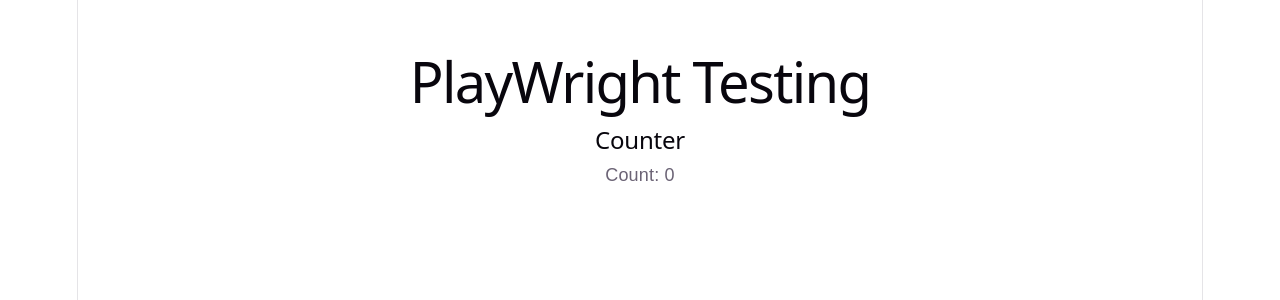
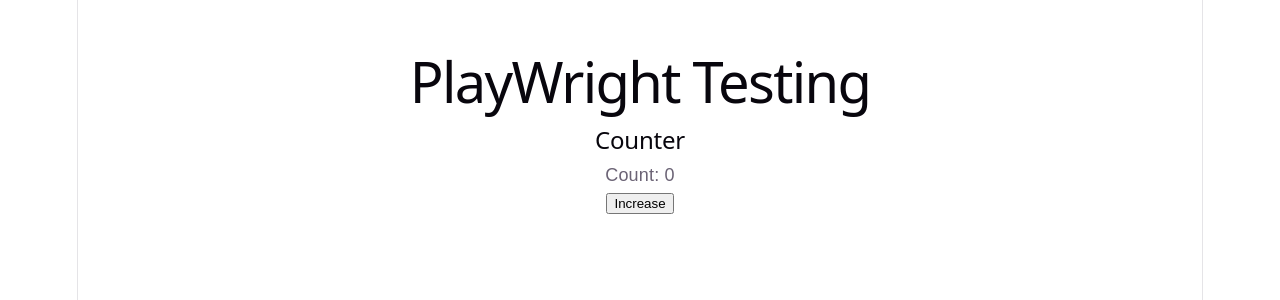
Before and after one commit to dileepapeiris/playwright-qa-automation, a React (Vite) app: page / in a window 1280 px wide. Shown: the top 300 px of the page. Built offline with nearby package versions, Linux system fonts and the light colour scheme.

Commit message:
add Increase button to counter

```diff
--- a/src/App.tsx
+++ b/src/App.tsx
@@ -10,6 +10,7 @@
       <section>
         <h2>Counter</h2>
         <p data-testid="count-display">Count: {count}</p>
+        <button onClick={() => setCount(count + 1)}>Increase</button>
       </section>
     </div>
   );
```
